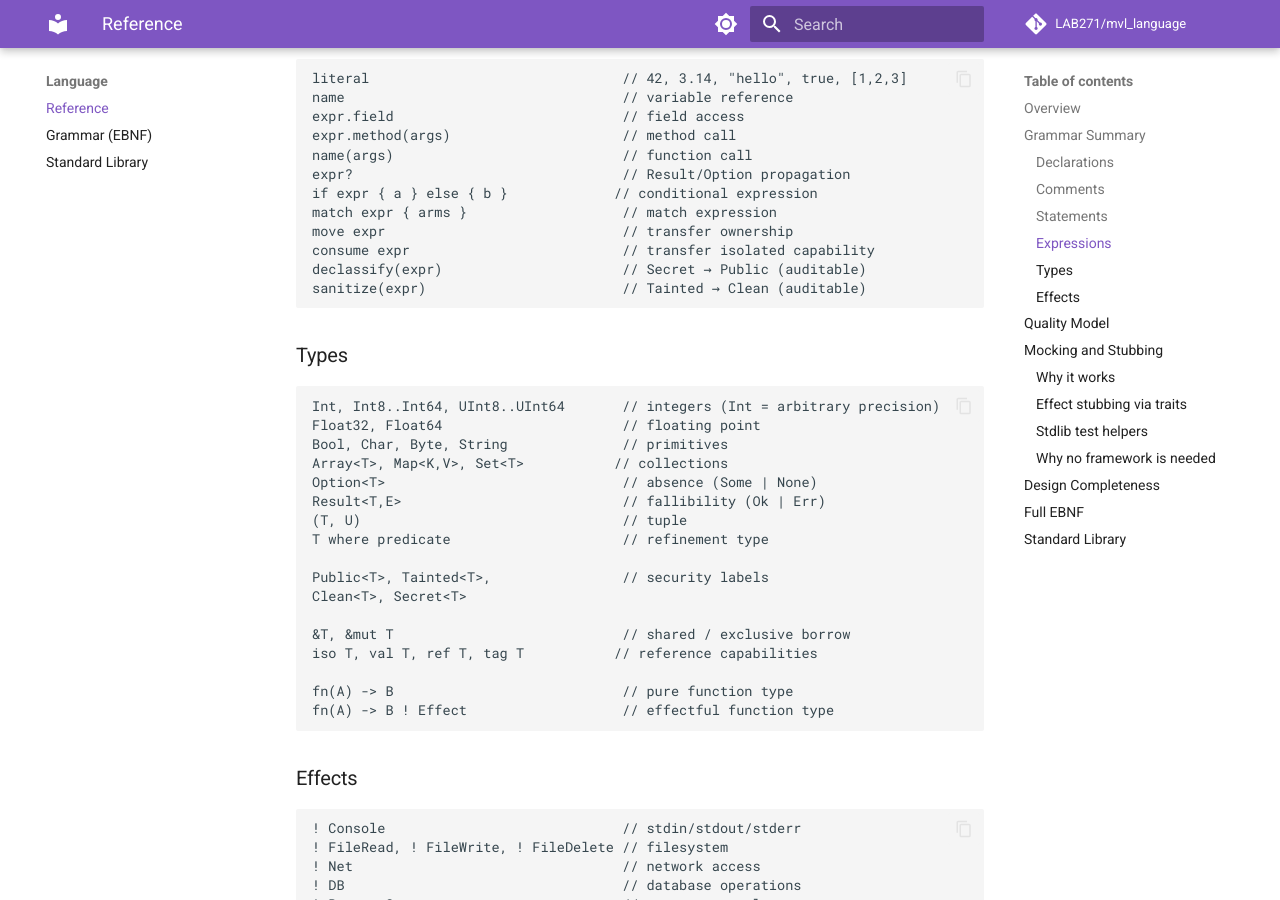
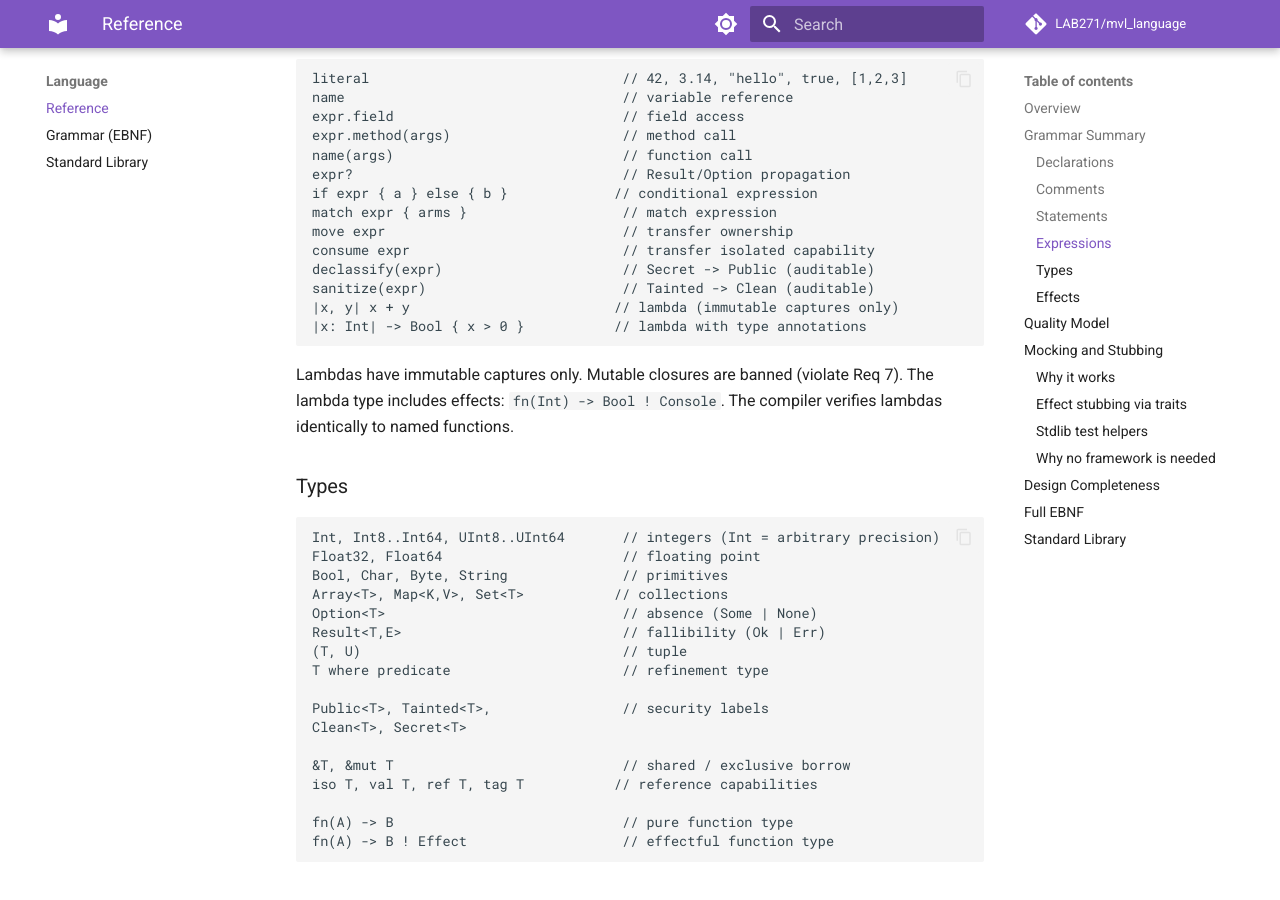
Before and after one commit to mvl-lang/mvl, an MkDocs documentation site: the page built from docs/language.md, in a window 1280 px wide and 900 px high, scrolled down 1659 px. Built offline with MkDocs 1.6.1 and Material for MkDocs 9.7.7, drawn with Linux system fonts in a browser that asks for light colours; comment, search, counter and statistics services are not loaded; some of the changed text lies outside the part shown.

Commit message:
feat: resolve lambda — immutable captures kept, mutable closures banned. 10 gap tickets filed (#59-#69)

````diff
--- a/docs/language.md
+++ b/docs/language.md
@@ -76,9 +76,13 @@ if expr { a } else { b }             // conditional expression
 match expr { arms }                   // match expression
 move expr                             // transfer ownership
 consume expr                          // transfer isolated capability
-declassify(expr)                      // Secret → Public (auditable)
-sanitize(expr)                        // Tainted → Clean (auditable)
+declassify(expr)                      // Secret -> Public (auditable)
+sanitize(expr)                        // Tainted -> Clean (auditable)
+|x, y| x + y                         // lambda (immutable captures only)
+|x: Int| -> Bool { x > 0 }           // lambda with type annotations
 ```
+
+Lambdas have immutable captures only. Mutable closures are banned (violate Req 7). The lambda type includes effects: `fn(Int) -> Bool ! Console`. The compiler verifies lambdas identically to named functions.
 
 ### Types
 
@@ -195,7 +199,7 @@ This is a stdlib concern, not a language feature. Zero keywords added.
 
 | Area | Designed? | Specced? | Gaps | Ticket |
 |------|-----------|----------|------|--------|
-| Language syntax | Yes — EBNF, ~100 productions, LL(1) | Yes — grammar.ebnf | Lambda still in EBNF, needs cleanup | #51 |
+| Language syntax | Yes — EBNF, ~100 productions, LL(1) | Yes — grammar.ebnf | Lambda resolved: immutable captures kept (#61) | #51 |
 | 11 requirements | Yes — derivation, origins, code examples | Yes — ADR-0001 | Solid | — |
 | Type system | Yes — ADTs, Option, Result, ownership, refinements, IFC | Yes — spec 001 | Trait system needs detail | — |
 | Effect system | Yes — fine-grained effects, capabilities, totality | Yes — spec 002 | Effect handler syntax undefined | — |
````
Also changed, not shown: .openspec/adr/0002-language-contraction.md (+2 -2 lines), .openspec/language.md (+7 -3 lines), docs/adr/0002-language-contraction.md (+2 -2 lines).
